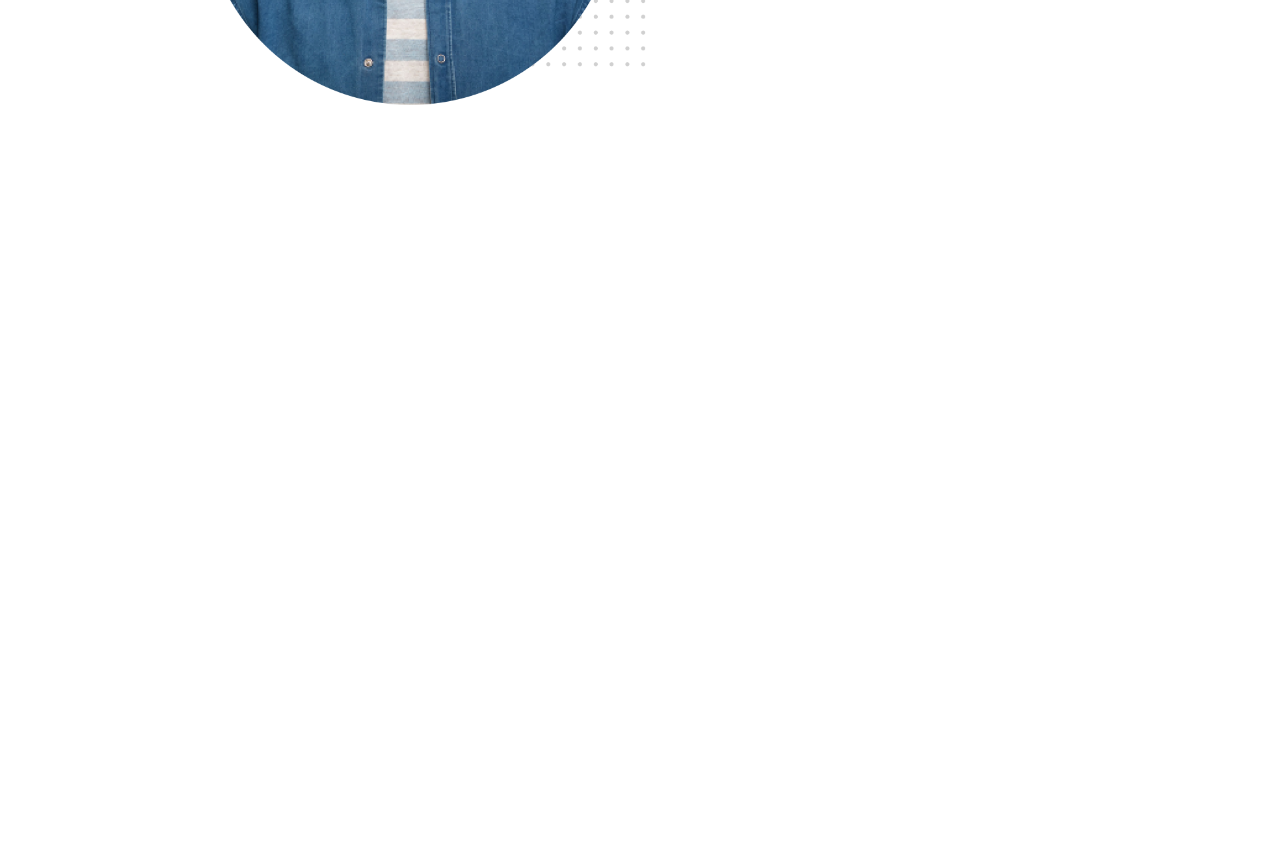
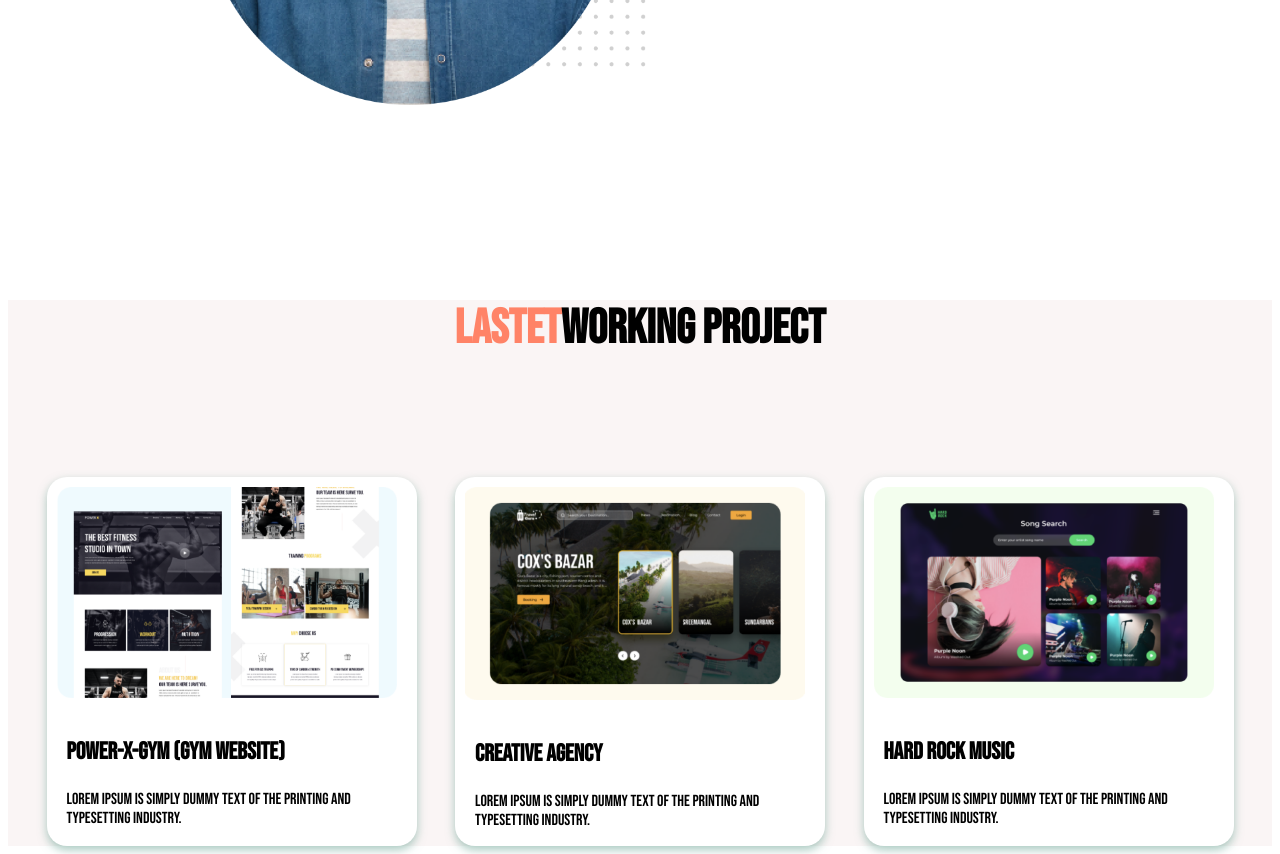
Before and after one commit to mdhasibseo/responsive-web2, a plain HTML site: page index.html in a window 1280 px wide. Shown: the part 1233-2087 px from the top of the page. Before the commit the page ends 1533 px from the top, so only its background shows below. Drawn offline with Linux system fonts and the light colour scheme.

Commit message:
sracture added by me

```diff
--- a/index.html
+++ b/index.html
@@ -41,6 +41,40 @@
                 </div>
             </div>
         </section>
+        <section>
+            <div class="full-card-container">
+                <h1 class="card-heading-1"> <span class="heading-color-1">LASTET</span>WORKING PROJECT</h2>
+                <div class="display-flex card-container">
+                    <div class="card">
+                        <img  class="card-img" src="images/image 4.png" alt="">
+                        <h3 class="card-heading-2">Power-x-gym (gym website)</h3>
+                        <p class="card-pra">
+                            Lorem Ipsum is simply dummy text of the
+                            printing and typesetting industry.
+                        </p>
+                    </div>
+                    <div class="card">
+                        <img  class="card-img" src="images/image 5.png" alt="">
+                        <h3 class="card-heading-2">Creative Agency</h3>
+                        <p class="card-pra">
+                            Lorem Ipsum is simply dummy text of the
+                            printing and typesetting industry.
+                        </p>
+                    </div>
+                    <div class="card">
+                         <img  class="card-img" src="images/image 8.png" alt="">
+                         <h3 class="card-heading-2">Hard Rock Music</h3>
+                         <p class="card-pra">
+                            Lorem Ipsum is simply dummy text of the
+                            printing and typesetting industry.
+                        </p>
+                    </div>
+
+
+             </div>
+
+            </div>
+        </section>
 
     </main>
     <footer>
--- a/style.css
+++ b/style.css
@@ -76,6 +76,38 @@
     background-color: #F46060;
     color: white;
 }
+
+.card-img{
+    max-width: 340px;
+   padding: 10px;
+
+}
+.card-container{
+    justify-content: space-evenly;
+}
+.card-heading-1{
+    text-align: center;
+    padding-bottom: 80px ;
+    font-size: 3rem;
+}
+.card-heading-2{
+    padding-left: 20px;
+    font-size: 1.5rem;
+}
+.card-pra{
+    padding-left: 20px;
+    font-size: 1rem;
+}
+.card{
+    max-width: 370px;
+    border-radius: 20px;
+    box-shadow: 0 4px 10px rgba(95, 156, 138, 0.534) ;
+    background-color: white;
+}
+.full-card-container{
+    background-color: rgb(250, 245, 245);
+
+}
 @media screen and (max-width:576px) {
     .brand{
         flex-direction: column-reverse;
@@ -118,7 +150,7 @@
     height: 30px;
     width: 80px;
    border: none;
-   margin: 43px;
+   margin: 40px;
    margin-top: 0px;
 
 }
```
